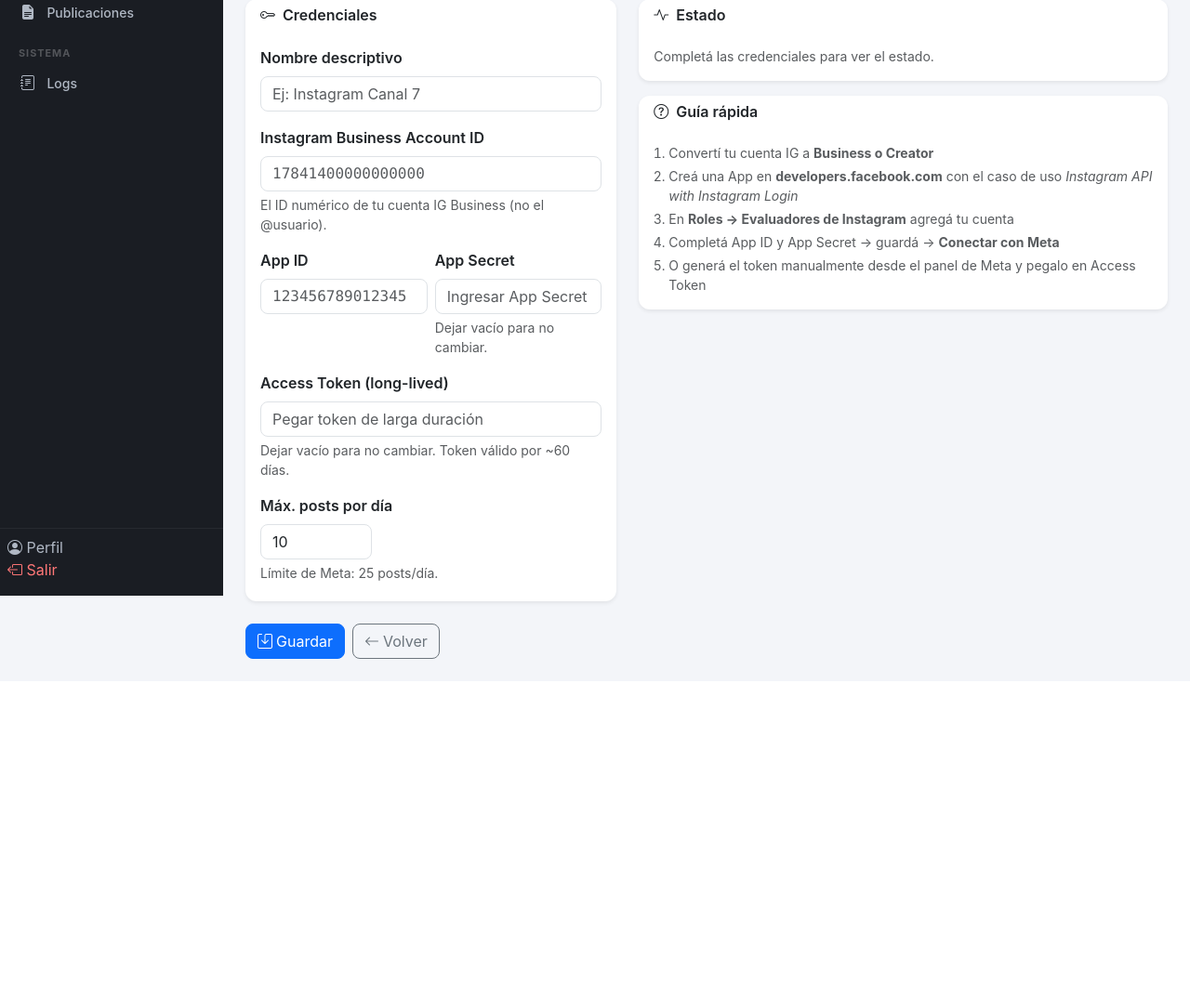
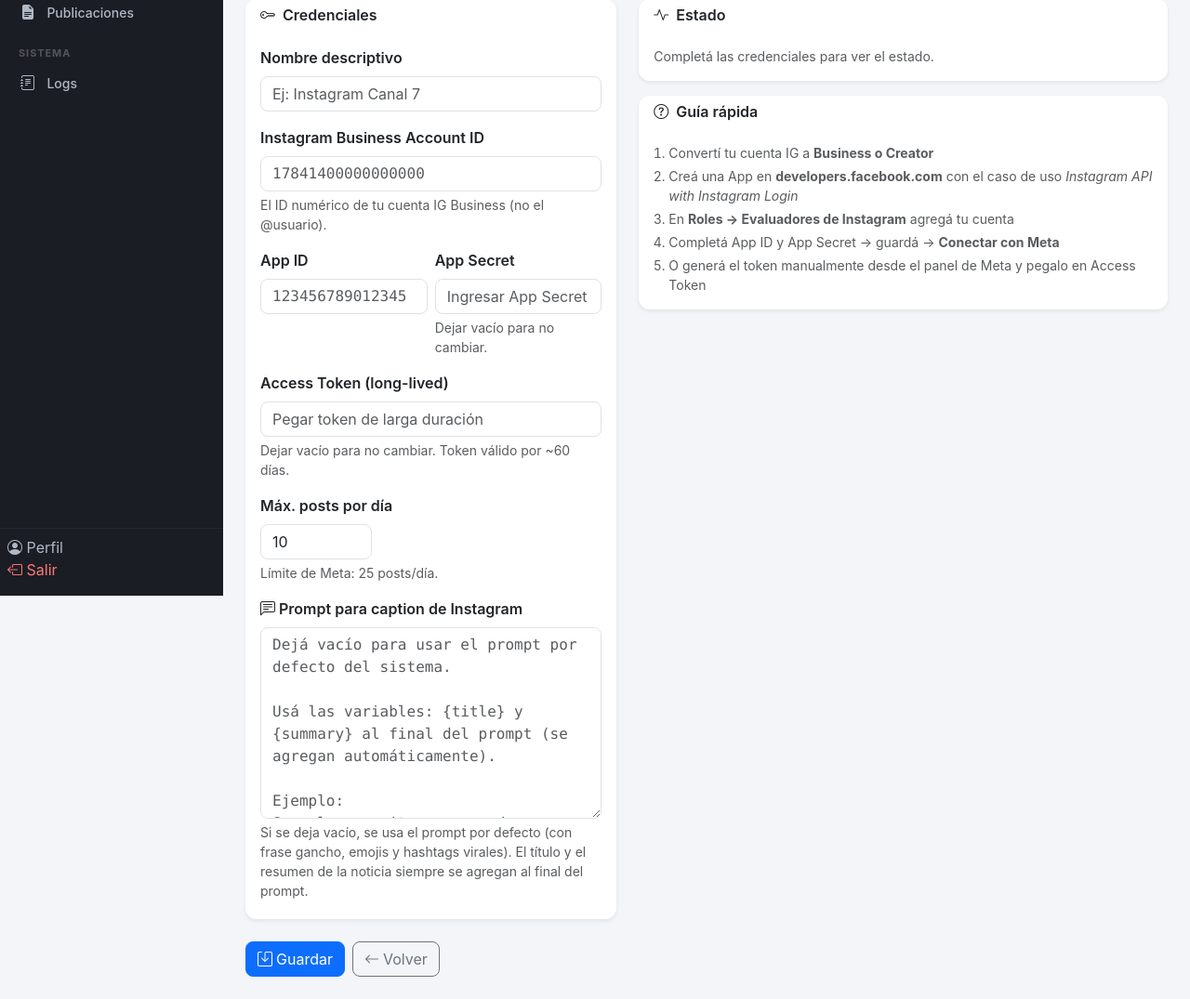
Before and after one commit to alfasocialmedia/autonews, a FastAPI app: template app/templates/settings_instagram_edit.html in a window 1280 px wide. Shown: the part 159-1234 px from the top of the page at 93% size. Before the commit the page ends 868 px from the top, so only its background shows below. Run offline with FastAPI, Linux system fonts and the light colour scheme; the template is opened without the code that fills it, so the values that code supplies are empty; parts of the project's set-up code (start-up, migrations or seed data) failed here and were passed over.

Commit message:
fix: prompt Instagram configurable por cuenta + bug cross-posting WhatsApp→Instagram
- Agrega ig_caption_prompt a InstagramSettings: cada cuenta IG puede tener
  su propio prompt para generar el caption, editable desde el panel.
  Si se deja vacío, usa el prompt por defecto del sistema.
- Agrega instagram_settings_id a WhatsAppSettings: cada número de WhatsApp
  ahora puede vincularse a una cuenta IG específica, solucionando el bug
  donde mensajes de un número publicaban en el Instagram de otro usuario.
- Actualiza _generate_ig_caption en worker.py para aceptar custom_prompt.
- Agrega selector de Instagram en la configuración de WhatsApp (panel).
- Expone el textarea del prompt en la sección Instagram del panel.

Co-Authored-By: Claude Sonnet 4.6 <noreply@anthropic.com>

```diff
--- a/app/routes/instagram.py
+++ b/app/routes/instagram.py
@@ -133,6 +133,7 @@ async def instagram_create(
     banner_full_width: str = Form(""),
     text_bg_fill_to_bottom: str = Form(""),
     title_shadow: str = Form("on"),
+    ig_caption_prompt: str = Form(""),
     logo: Optional[UploadFile] = File(None),
     db: Session = Depends(get_db),
 ):
@@ -159,7 +160,7 @@ async def instagram_create(
                        text_bg_border_radius, text_bg_border_width, text_bg_border_color,
                        text_bg_height_pct, banner_border_radius, banner_border_width,
                        banner_border_color, banner_full_width,
-                       text_bg_fill_to_bottom, title_shadow,
+                       text_bg_fill_to_bottom, title_shadow, ig_caption_prompt,
                        logo, db)
     db.commit()
     return RedirectResponse(f"/settings/instagram/{cfg.id}?msg=Cuenta+creada+correctamente", status_code=302)
@@ -235,6 +236,7 @@ async def instagram_save(
     banner_full_width: str = Form(""),
     text_bg_fill_to_bottom: str = Form(""),
     title_shadow: str = Form("on"),
+    ig_caption_prompt: str = Form(""),
     logo: Optional[UploadFile] = File(None),
     db: Session = Depends(get_db),
 ):
@@ -263,7 +265,7 @@ async def instagram_save(
                            text_bg_border_radius, text_bg_border_width, text_bg_border_color,
                            text_bg_height_pct, banner_border_radius, banner_border_width,
                            banner_border_color, banner_full_width,
-                           text_bg_fill_to_bottom, title_shadow,
+                           text_bg_fill_to_bottom, title_shadow, ig_caption_prompt,
                            logo, db)
         db.commit()
         return RedirectResponse(
@@ -305,7 +307,7 @@ def _apply_form_to_cfg(
     text_bg_border_radius: int, text_bg_border_width: int, text_bg_border_color: str,
     text_bg_height_pct: int, banner_border_radius: str, banner_border_width: int,
     banner_border_color: str, banner_full_width: str,
-    text_bg_fill_to_bottom: str, title_shadow: str,
+    text_bg_fill_to_bottom: str, title_shadow: str, ig_caption_prompt: str,
     logo: Optional[UploadFile], db: Session,
 ):
     from app.services.gfonts_service import LEGACY_MAP
@@ -361,6 +363,7 @@ def _apply_form_to_cfg(
     cfg.banner_full_width = banner_full_width.lower() in ("on", "true", "1", "yes")
     cfg.text_bg_fill_to_bottom = text_bg_fill_to_bottom.lower() in ("on", "true", "1", "yes")
     cfg.title_shadow = title_shadow.lower() in ("on", "true", "1", "yes")
+    cfg.ig_caption_prompt = ig_caption_prompt.strip() or None
 
     if app_secret.strip():
         cfg.encrypted_app_secret = encrypt_value(app_secret.strip())
@@ -503,6 +506,7 @@ async def preview_image(
     q_banner_full_width: Optional[int] = Query(None, alias="banner_full_width"),
     q_text_bg_fill_to_bottom: Optional[int] = Query(None, alias="text_bg_fill_to_bottom"),
     q_title_shadow: Optional[int] = Query(None, alias="title_shadow"),
+    q_preview_title: Optional[str] = Query(None, alias="preview_title"),
 ):
     if not _require_admin(request, db):
         from fastapi.responses import Response
@@ -537,9 +541,11 @@ async def preview_image(
         return q_val if q_val is not None else (db_val if db_val is not None else default)
 
     try:
+        _preview_title = (q_preview_title.strip() if q_preview_title and q_preview_title.strip()
+                         else "Vista previa — Título de la noticia de ejemplo")
         ig_bytes = build_instagram_image(
             img_bytes,
-            "Vista previa — Título de la noticia de ejemplo",
+            _preview_title,
             logo_path=cfg.logo_path if cfg else None,
             logo_position=((cfg.logo_position or "bottom-right") if cfg else "bottom-right"),
             logo_size=_eff(q_logo_size, cfg.logo_size if cfg else None, 180),
--- a/app/templates/settings_instagram_edit.html
+++ b/app/templates/settings_instagram_edit.html
@@ -115,6 +115,18 @@
                    value="{{ cfg.max_posts_per_day if cfg else 10 }}" min="1" max="25"
                    style="max-width:120px">
             <div class="form-text">Límite de Meta: 25 posts/día.</div>
+          </div>
+
+          <div class="mb-1 mt-3">
+            <label class="form-label fw-semibold">
+              <i class="bi bi-chat-left-text me-1"></i>Prompt para caption de Instagram
+            </label>
+            <textarea name="ig_caption_prompt" class="form-control font-monospace"
+                      rows="8" placeholder="Dejá vacío para usar el prompt por defecto del sistema.&#10;&#10;Usá las variables: {title} y {summary} al final del prompt (se agregan automáticamente).&#10;&#10;Ejemplo:&#10;Sos el community manager de un diario regional. Escribí un caption breve y directo para Instagram, sin bardeados ni clickbait. Usá 1 emoji por párrafo máximo. 3 párrafos cortos y 4 hashtags locales.">{{ cfg.ig_caption_prompt if cfg and cfg.ig_caption_prompt else '' }}</textarea>
+            <div class="form-text">
+              Si se deja vacío, se usa el prompt por defecto (con frase gancho, emojis y hashtags virales).
+              El título y el resumen de la noticia siempre se agregan al final del prompt.
+            </div>
           </div>
         </div>
       </div>
```
Also changed, not shown: app/models.py (+7 -0 lines), app/routes/whatsapp.py (+9 -1 lines), app/templates/settings_whatsapp.html (+27 -0 lines), app/worker.py (+19 -15 lines).
